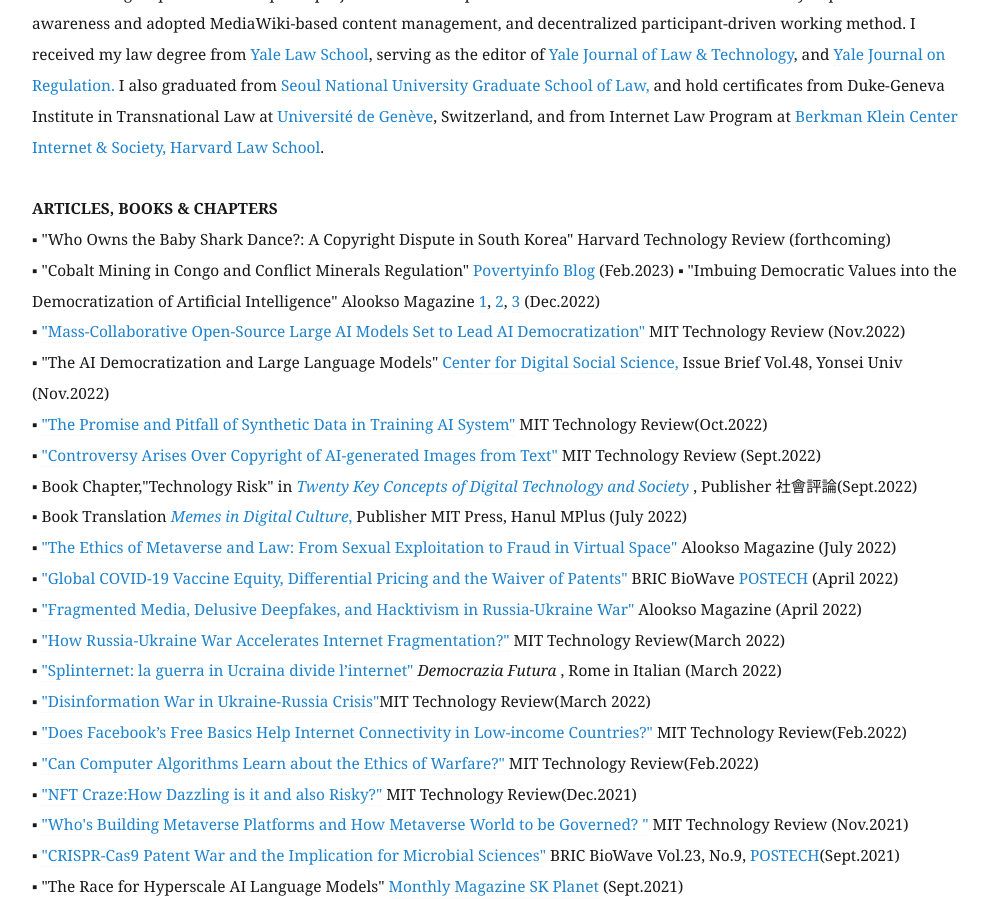
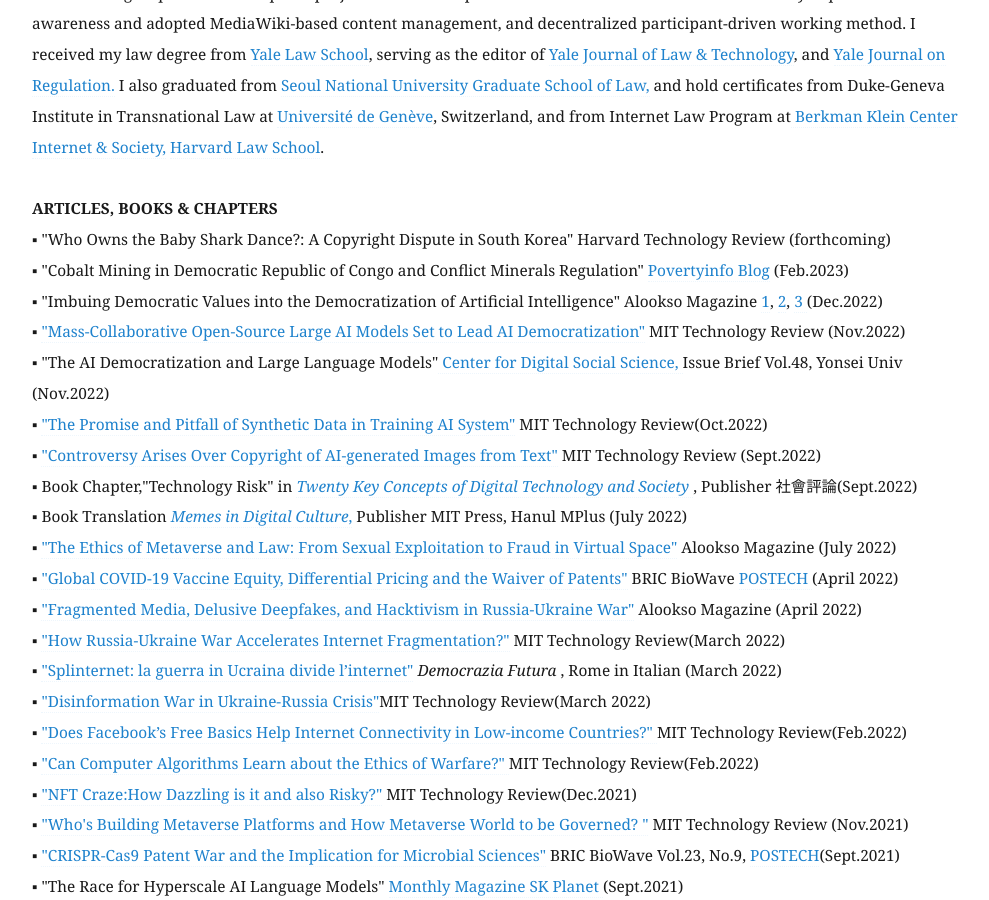
Before and after one commit to eunchangchoi/eunchangchoi.github.io, a Jekyll site: the page built from index.md, in a window 1280 px wide and 900 px high, scrolled down 1897 px. Shown: the whole window, without its empty margins (68-1057 px from the left). Built offline with Jekyll 4.4.1, drawn with Linux system fonts in a browser that asks for light colours.

Commit message:
Update index.md

```diff
--- a/index.md
+++ b/index.md
@@ -36,7 +36,7 @@
 <br>
  <strong> ARTICLES, BOOKS & CHAPTERS </strong> <br>
 ▪ "Who Owns the Baby Shark Dance?: A Copyright Dispute in South Korea" Harvard Technology Review (forthcoming) <br>
-▪ "Cobalt Mining in Congo and Conflict Minerals Regulation" <a href="https://blog.naver.com/gp3project/223006387282">Povertyinfo Blog</a> (Feb.2023)
+▪ "Cobalt Mining in Democratic Republic of Congo and Conflict Minerals Regulation" <a href="https://blog.naver.com/gp3project/223006387282">Povertyinfo Blog</a> (Feb.2023)  <br>
 ▪ "Imbuing Democratic Values into the Democratization of Artificial Intelligence" Alookso Magazine <a href="https://alook.so/posts/q1tpJvM">1</a>, <a href="https://alook.so/posts/mbtE1zy"> 2</a>, <a href="https://alook.so/posts/KmtBEro">3 </a> (Dec.2022) <br>
 ▪ <a href="https://www.technologyreview.kr/ai-%eb%af%bc%ec%a3%bc%ed%99%94%eb%a5%bc-%ec%9d%b4%eb%81%84%eb%8a%94-%eb%8c%80%ea%b7%9c%eb%aa%a8-%ed%98%91%ec%97%85-ai-%eb%aa%a8%eb%8d%b8/"> "Mass-Collaborative Open-Source Large AI Models Set to Lead AI Democratization"</a> MIT Technology Review (Nov.2022) <br>
 ▪ "The AI Democratization and Large Language Models"<a href="http://cdss.yonsei.ac.kr/"> Center for Digital Social Science, </a>Issue Brief Vol.48, Yonsei Univ (Nov.2022) <br>
```
